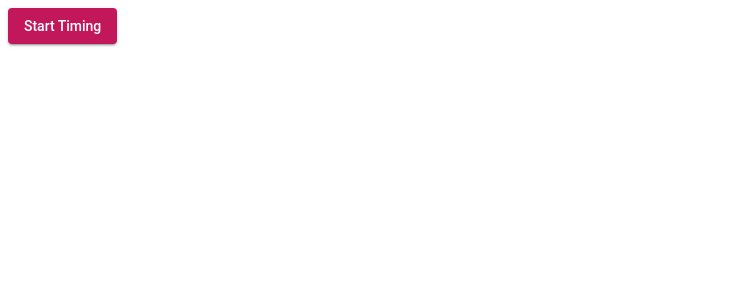
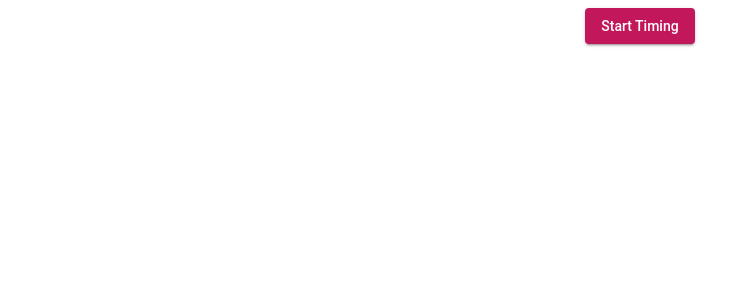
Before and after one commit to courtneypattison/contraction-timer, an Angular app: page / in a window 1280 px wide. Shown: the top 300 px of the page, without its empty margins (0-752 px from the left). Built offline with nearby package versions, Linux system fonts and the light colour scheme.

Commit message:
Added toggling of ContractionTimer

```diff
--- a/src/app/contractions/contraction-timer/contraction-timer.component.css
+++ b/src/app/contractions/contraction-timer/contraction-timer.component.css
@@ -0,0 +1,3 @@
+.contraction-timer {
+    text-align: center;
+}
--- a/src/app/contractions/contraction-timer/contraction-timer.component.html
+++ b/src/app/contractions/contraction-timer/contraction-timer.component.html
@@ -1 +1,3 @@
-<button mat-raised-button color="primary">Start Timing</button>
+<div class="contraction-timer">
+  <button mat-raised-button color="primary" (click)="onToggleTiming()">{{ timing ? 'End Timing' : 'Start Timing' }}</button>
+</div>
--- a/src/app/contractions/contraction-timer/contraction-timer.component.ts
+++ b/src/app/contractions/contraction-timer/contraction-timer.component.ts
@@ -7,9 +7,14 @@ import { Component, OnInit } from '@angular/core';
 })
 export class ContractionTimerComponent implements OnInit {
 
+  timing = false;
+
   constructor() { }
 
   ngOnInit() {
   }
 
+  onToggleTiming() {
+    this.timing = !this.timing;
+  }
 }
--- a/src/app/contractions/contractions.module.ts
+++ b/src/app/contractions/contractions.module.ts
@@ -1,5 +1,6 @@
 import { NgModule } from '@angular/core';
 import { CommonModule } from '@angular/common';
+import { FormsModule } from '@angular/forms';
 import { MatButtonModule } from '@angular/material/button';
 
 import { ContractionsRoutingModule } from './contractions-routing.module';
@@ -10,6 +11,7 @@ import { ContractionsComponent } from './contractions.component';
 @NgModule({
   imports: [
     CommonModule,
+    FormsModule,
     MatButtonModule,
     ContractionsRoutingModule
   ],
```
Also changed, not shown: src/app/contractions/shared/contraction.model.ts (+6 -18 lines).
